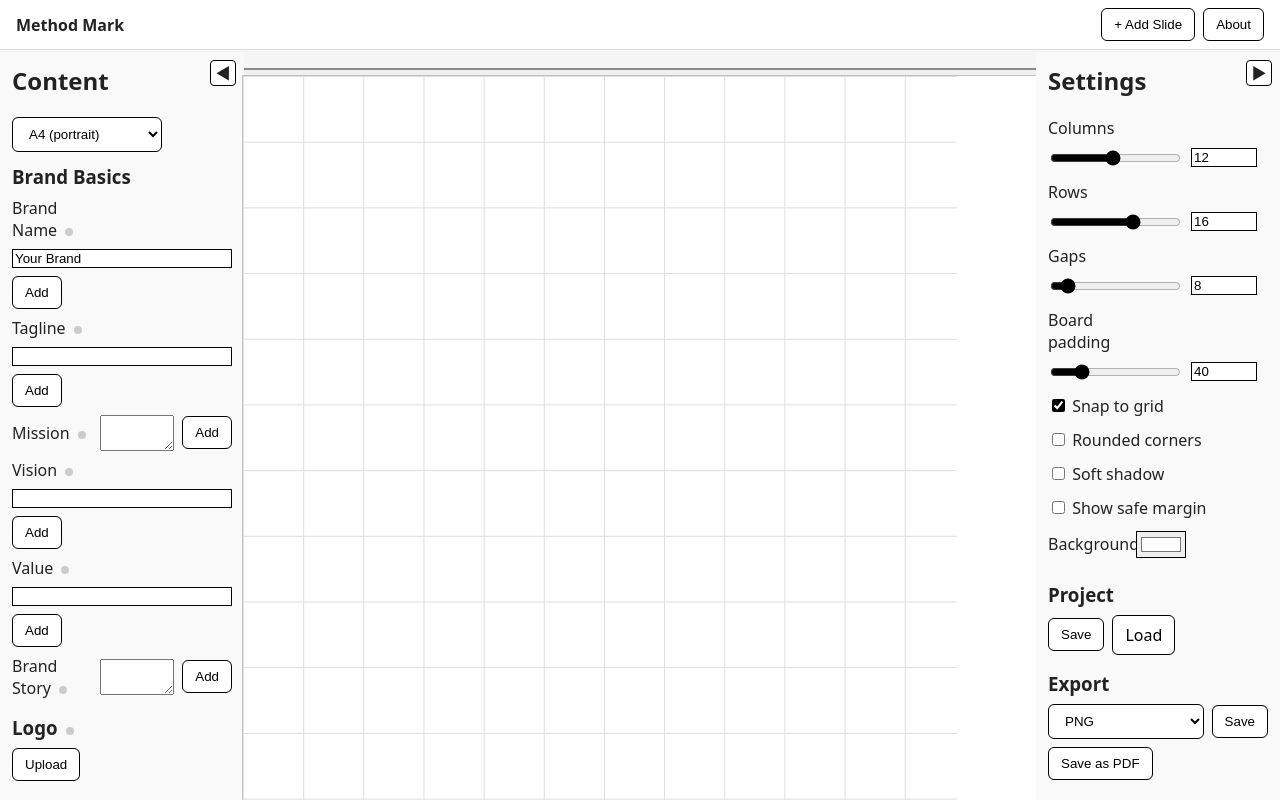
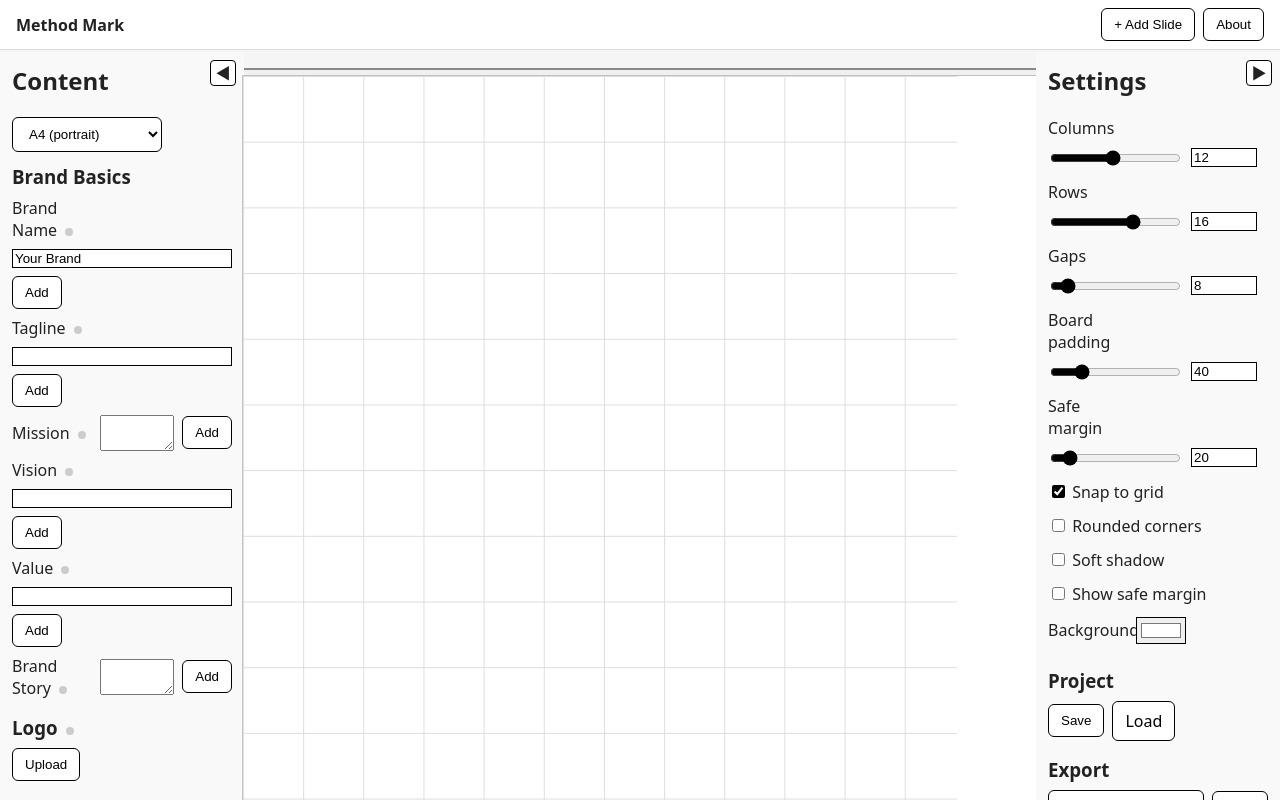
Before and after one commit to kngzero/Method-Mark, a React (Vite) app: page / in a window 1280 px wide. Shown: the top 800 px of the page. Built offline with nearby package versions, Linux system fonts and the light colour scheme.

Commit message:
feat: add safe margin support

```diff
--- a/src/App.jsx
+++ b/src/App.jsx
@@ -421,6 +421,32 @@ export default function App() {
                 <input type="number" value={boardPadding} onChange={e=>setBoardPadding(parseInt(e.target.value)||0)} style={{ width:60 }} />
               </div>
               <div className="row" style={{ marginBottom:12 }}>
+                <label style={{ width:80 }}>Safe margin</label>
+                <input
+                  type="range"
+                  min="0"
+                  max="200"
+                  value={gridSettings.safeMargin}
+                  onChange={e =>
+                    setGridSettings({
+                      ...gridSettings,
+                      safeMargin: parseInt(e.target.value) || 0
+                    })
+                  }
+                />
+                <input
+                  type="number"
+                  value={gridSettings.safeMargin}
+                  onChange={e =>
+                    setGridSettings({
+                      ...gridSettings,
+                      safeMargin: parseInt(e.target.value) || 0
+                    })
+                  }
+                  style={{ width:60 }}
+                />
+              </div>
+              <div className="row" style={{ marginBottom:12 }}>
                 <label><input type="checkbox" checked={snap} onChange={e=>setSnap(e.target.checked)} /> Snap to grid</label>
               </div>
               <div className="row" style={{ marginBottom:12 }}>
--- a/src/components/GridOverlay.jsx
+++ b/src/components/GridOverlay.jsx
@@ -1,7 +1,7 @@
 import React from 'react';
 
-export default function GridOverlay({ grid }) {
-  const { margin, stepX, stepY, width, height } = grid;
+export default function GridOverlay({ grid, showSafeMargin }) {
+  const { margin, safeMargin = 0, stepX, stepY, width, height } = grid;
   const style = {
     position: 'absolute',
     inset: 0,
@@ -18,9 +18,19 @@ export default function GridOverlay({ grid }) {
       `linear-gradient(to right, #ddd 1px, transparent 1px),` +
       `linear-gradient(to bottom, #ddd 1px, transparent 1px)`,
   };
+  const safeOffset = margin + safeMargin;
+  const safeStyle = {
+    position: 'absolute',
+    left: safeOffset,
+    top: safeOffset,
+    width: width - safeOffset * 2,
+    height: height - safeOffset * 2,
+    border: '2px dashed #f00',
+  };
   return (
     <div style={style}>
       <div style={innerStyle}></div>
+      {showSafeMargin && safeMargin > 0 && <div style={safeStyle}></div>}
     </div>
   );
 }
--- a/src/components/Slide.jsx
+++ b/src/components/Slide.jsx
@@ -6,7 +6,12 @@ import ImageBlock from './ImageBlock.jsx';
 import ColorSwatch from './ColorSwatch.jsx';
 import ColorPaletteBlock from './ColorPaletteBlock.jsx';
 
-const snapPos = (v, step, margin) => Math.round((v - margin) / step) * step + margin;
+const snapPos = (v, step, margin, safeMargin, size, max) => {
+  const snapped = Math.round((v - margin) / step) * step + margin;
+  const min = margin + safeMargin;
+  const maxVal = max - margin - safeMargin - size;
+  return Math.min(Math.max(snapped, min), maxVal);
+};
 const snapSize = (v, step, gutter) => {
   const span = Math.max(1, Math.round((v + gutter) / step));
   return span * step - gutter;
@@ -50,12 +55,16 @@ export default function Slide({
       }}
     >
       {blocks.map(b => (
-        <DraggableBlock key={b.id} block={b} grid={grid} snap={snap} onChange={p=>updateBlock(b.id,p)} onRemove={()=>removeBlock(b.id)} />
+        <DraggableBlock
+          key={b.id}
+          block={b}
+          grid={grid}
+          snap={snap}
+          onChange={p => updateBlock(b.id, p)}
+          onRemove={() => removeBlock(b.id)}
+        />
       ))}
-      {showSafeMargin && (
-        <div style={{ position: 'absolute', inset: 0, border: '2px dashed #f00', pointerEvents: 'none' }} />
-      )}
-      <GridOverlay grid={grid} />
+      <GridOverlay grid={grid} showSafeMargin={showSafeMargin} />
     </div>
   );
 }
@@ -72,10 +81,19 @@ function DraggableBlock({ block, onChange, onRemove, grid, snap }) {
     e.preventDefault();
   };
   const onMouseMove = (e) => {
+    const { margin, safeMargin, width, height } = grid;
     if (dragging.current) {
       const dx = e.clientX - start.current.x;
       const dy = e.clientY - start.current.y;
-      onChange({ x: start.current.left + dx, y: start.current.top + dy });
+      const x = Math.min(
+        Math.max(start.current.left + dx, margin + safeMargin),
+        width - margin - safeMargin - block.w
+      );
+      const y = Math.min(
+        Math.max(start.current.top + dy, margin + safeMargin),
+        height - margin - safeMargin - block.h
+      );
+      onChange({ x, y });
     } else if (resizing.current) {
       const dx = e.clientX - start.current.x;
       const dy = e.clientY - start.current.y;
@@ -84,15 +102,25 @@ function DraggableBlock({ block, onChange, onRemove, grid, snap }) {
   };
   const onMouseUp = () => {
     if (dragging.current || resizing.current) {
-      const { stepX, stepY, margin, gutter } = grid;
+      const { stepX, stepY, margin, gutter, safeMargin, width, height } = grid;
       if (snap) {
         const snapped = {
-          x: snapPos(block.x, stepX, margin),
-          y: snapPos(block.y, stepY, margin),
+          x: snapPos(block.x, stepX, margin, safeMargin, block.w, width),
+          y: snapPos(block.y, stepY, margin, safeMargin, block.h, height),
           w: snapSize(block.w, stepX, gutter),
           h: snapSize(block.h, stepY, gutter)
         };
         onChange(snapped);
+      } else {
+        const x = Math.min(
+          Math.max(block.x, margin + safeMargin),
+          width - margin - safeMargin - block.w
+        );
+        const y = Math.min(
+          Math.max(block.y, margin + safeMargin),
+          height - margin - safeMargin - block.h
+        );
+        onChange({ x, y });
       }
     }
     dragging.current = false;
@@ -140,8 +168,10 @@ function DraggableBlock({ block, onChange, onRemove, grid, snap }) {
 }
 
 export function createBlock(type, grid, extra = {}) {
-  const { margin, stepX, stepY, gutter } = grid;
+  const { margin, safeMargin, stepX, stepY, gutter } = grid;
   const w = snapSize(200, stepX, gutter);
   const h = snapSize(80, stepY, gutter);
-  return { id:newId(), type, x:margin, y:margin, w, h, ...extra };
+  const x = margin + safeMargin;
+  const y = margin + safeMargin;
+  return { id: newId(), type, x, y, w, h, ...extra };
 }
--- a/src/utils/grid.js
+++ b/src/utils/grid.js
@@ -1,6 +1,6 @@
 export const GRID_PRESETS = {
-  A4: { cols: 12, rows: 16, margin: 40, gutter: 8 },
-  '16x9': { cols: 16, rows: 9, margin: 40, gutter: 8 }
+  A4: { cols: 12, rows: 16, margin: 40, gutter: 8, safeMargin: 20 },
+  '16x9': { cols: 16, rows: 9, margin: 40, gutter: 8, safeMargin: 20 }
 };
 
 // Allow optional overrides for grid settings
@@ -8,10 +8,22 @@ export function computeGrid(format, width, height, override = {}) {
   const base = GRID_PRESETS[format];
   if (!base) throw new Error('Unknown format: ' + format);
   const preset = { ...base, ...override };
-  const { cols, rows, margin, gutter } = preset;
+  const { cols, rows, margin, gutter, safeMargin = 0 } = preset;
   const moduleW = (width - margin * 2 - gutter * (cols - 1)) / cols;
   const moduleH = (height - margin * 2 - gutter * (rows - 1)) / rows;
   const stepX = moduleW + gutter;
   const stepY = moduleH + gutter;
-  return { cols, rows, margin, gutter, moduleW, moduleH, stepX, stepY, width, height };
+  return {
+    cols,
+    rows,
+    margin,
+    gutter,
+    safeMargin,
+    moduleW,
+    moduleH,
+    stepX,
+    stepY,
+    width,
+    height
+  };
 }
```
